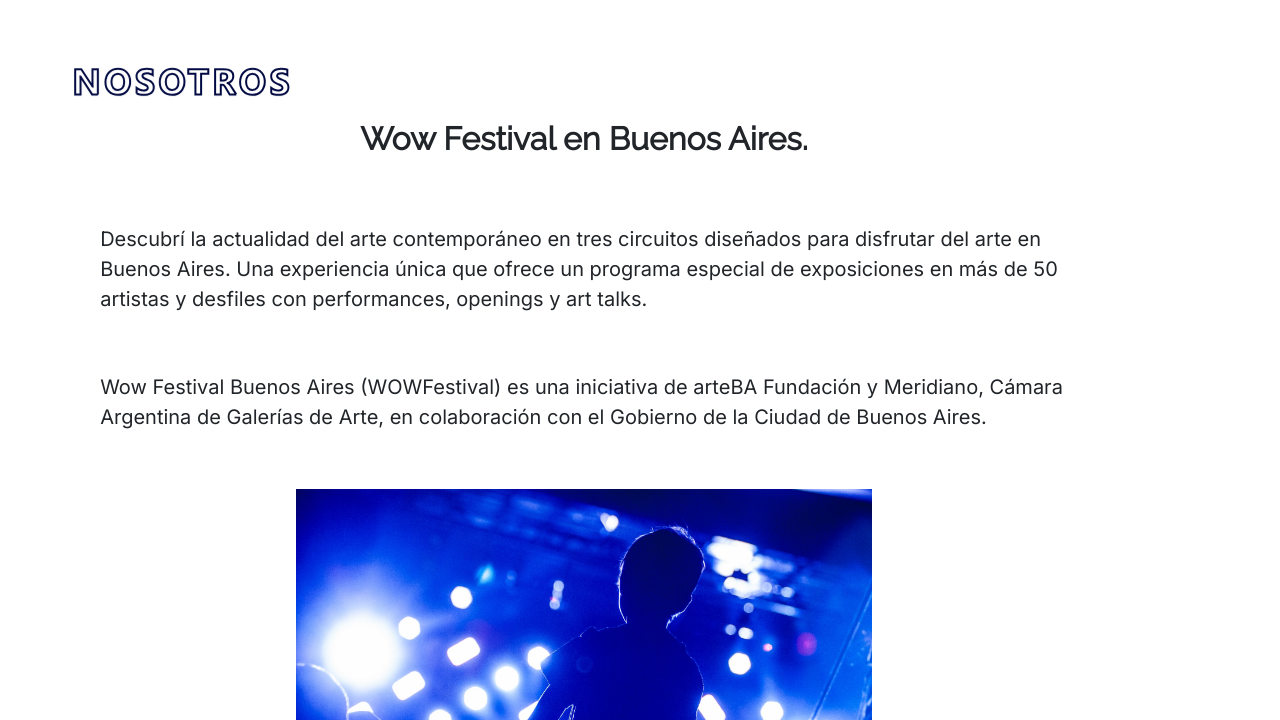
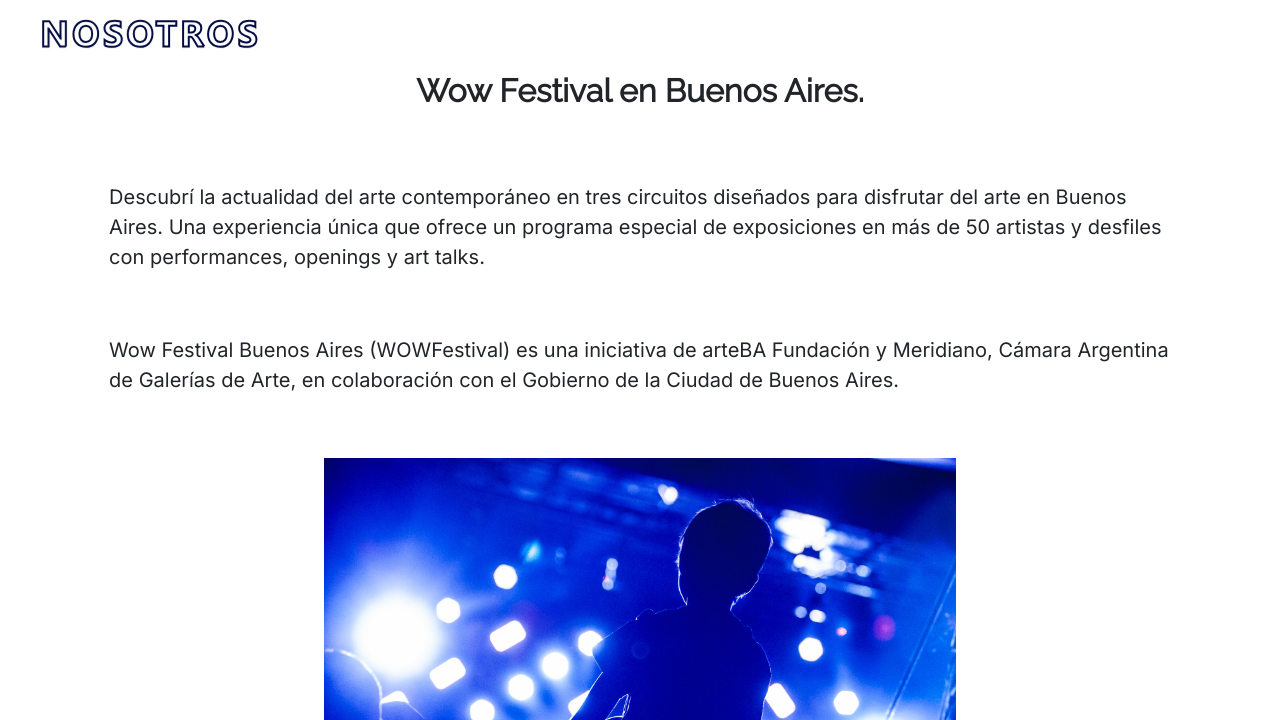
Before and after one commit to jiimedina/one-page, a website: page index.html in a window 1280 px wide. Shown: the part 673-1393 px from the top of the page. Drawn offline with nearby package versions, Linux system fonts and the light colour scheme.

Commit message:
responsive

```diff
--- a/SCSS/base/_condiciones.scss
+++ /dev/null
@@ -1 +0,0 @@
-/*Condiciones*/
--- a/SCSS/base/_mapas.scss
+++ b/SCSS/base/_mapas.scss
@@ -9,4 +9,12 @@
                     color-btn-s: nth($color,7),
                     cursor-btn-s: pointer,
                     transition-btn-s: 0.4s ease-in-out,
-)
+);
+
+$breakpoints: (
+    "xs": 0px,
+    "sm": 480px,
+    "md": 720px,
+    "lg": 960px,
+    "xl": 1200px,
+);
--- a/SCSS/base/_mixins.scss
+++ b/SCSS/base/_mixins.scss
@@ -14,3 +14,33 @@
     grid-row-gap: $row-gap;
 
 }
+
+@mixin xs {
+    @media screen and (min-width: map-get($breakpoints,"xs")) {
+        @content;
+    }
+}
+
+@mixin sm {
+    @media screen and (min-width: map-get($breakpoints,"sm")) {
+        @content;
+    }
+}
+
+@mixin md {
+    @media screen and (min-width: map-get($breakpoints,"md")) {
+        @content;
+    }
+}
+
+@mixin lg {
+    @media screen and (min-width: map-get($breakpoints,"lg")) {
+        @content;
+    }
+}
+
+@mixin xl {
+    @media screen and (min-width: map-get($breakpoints,"xl")) {
+        @content;
+    }
+}
--- a/SCSS/components/_bandas.scss
+++ b/SCSS/components/_bandas.scss
@@ -1,5 +1,5 @@
 /*Seccion 2 - Bandas*/
-/*Seccion 2 - Bandas*/
+
 @import '../base/mixins';
 @import '../base/variables';
 @import '../base/mapas';
--- a/SCSS/components/_contacto.scss
+++ b/SCSS/components/_contacto.scss
@@ -37,8 +37,8 @@
 
 
 
-        /*Media Query Cel*/
-        @media  screen and (max-width: 480px) {
+        /*Media Query Tablet y Cel*/
+        @media  screen and (max-width: 720px) {
             position: absolute;
             top: 0;
             left: 0;
@@ -55,8 +55,8 @@
         .form-contacto{
             width: 50%;
 
-             /*Media Query Cel*/
-        @media  screen and (max-width: 480px) {
+             /*Media Query Tablet y Cel*/
+        @media  screen and (max-width: 720px) {
             width: 100%;
             padding: 50px;
             background: nth($color,7);
@@ -115,6 +115,10 @@
                 p{
                     a{
                         color: nth($color,1);
+
+                        &:hover{
+                            color: nth($color,5);
+                        }
                     }
 
                 }
@@ -123,16 +127,16 @@
 
 
 
-            .remember{
+            .newsletter{
                 margin-bottom: 10px;
                 font-weight: 400;
                 font-size: 14px;
             }
         }
 
-       /*Media Query Cel*/
-        /*Media Query Cel*/
-        @media  screen and (max-width: 480px) {
+
+        /*Media Query Tablet y Cel*/
+        @media  screen and (max-width: 720px) {
            @include flex(center,center,nowrap);
            width: 100%;
            height: 100%;
--- a/SCSS/components/_header.scss
+++ b/SCSS/components/_header.scss
@@ -2,13 +2,30 @@
 @import '../base/variables';
 @import '../base/listas';
 @import '../base/mixins';
+@import '../base/mapas';
+
 *{
     margin: 0;
     padding: 0;
 }
 
 .logo{
-    width: 80px;
+    @include xs{
+        width: 50px;
+    }
+    @include sm{
+        width: 55px;
+    }
+    @include md{
+        width: 60px;
+    }
+    @include lg{
+        width: 70px;
+    }
+    @include md{
+        width: 80px;
+    }
+
 }
 
 .list-menu{
--- a/SCSS/components/_nosotros.scss
+++ b/SCSS/components/_nosotros.scss
@@ -8,6 +8,14 @@
         margin-top: 5%;
         margin-left: 5%;
         flex-wrap: wrap;
+
+         /*Media Query Cel*/
+         @include xs{
+            flex-direction: row;
+            align-items: center;
+            margin: 1rem 0 0 2rem;
+
+        }
         .img-titulo{
             path{
                 stroke: nth($color,2);
@@ -43,12 +51,7 @@
 
         }
 
-        /*Media Query Cel*/
-        @media  screen and (max-width: 480px) {
-            flex-direction: row;
-            align-items: center;
-            margin: 1rem 0 0 2rem;
-         }
+
 
 
     }
@@ -58,7 +61,10 @@
             width: 90%;
             margin: 1rem 0.5rem;
             @include flex(space-evenly,center,wrap);
-
+             /*Media Query Cel*/
+            @include xs{
+                width: 100%;
+            }
             .titulo-pagina{
                 font-family: $font-ppal;
                 font-weight: 800;
@@ -73,10 +79,8 @@
                 width: 50%;
             }
 
-            /*Media Query Cel*/
-            @media  screen and (max-width: 480px) {
-                width: 100%;
-             }
+
+
         }
     }
 
--- a/SCSS/style.scss
+++ b/SCSS/style.scss
@@ -11,5 +11,4 @@
 @import '../SCSS/base/listas';
 @import '../SCSS/base/extends';
 @import '../SCSS/base/mixins';
-@import '../SCSS/base/condiciones';
 @import '../SCSS/base/mapas';
--- a/index.html
+++ b/index.html
@@ -387,19 +387,30 @@
                         <input type="text" name="">
                     </div>
                     <div class="input-contacto">
-                        <span>Contraseña</span>
-                        <input type="password" name="">
+                        <span>Email</span>
+                        <input type="email" name="">
                     </div>
-                    <div class="remember">
-                        <span>Recordarme</span>
+                    <div class="input-contacto">
+                        <span>Consulta</span>
+                        <input type="text" name="">
+                    </div>
+
+                    <div class="newsletter">
+                        <span>Recibir notificaciones</span>
                         <input type="checkbox" name="">
                     </div>
                     <div class="input-contacto">
                         <input type="submit" value="Sign in " name="">
                     </div>
+                    <!--
+                        <div class="input-contacto">
+                        <span>Contraseña</span>
+                        <input type="password" name="">
+                        </div>
                     <div class="input-contacto">
-                       <p>Si todavía no tiene una cuenta <a href="#">Sign Up</a></p>
+                        <p>Si todavía no tiene una cuenta <a href="#">Sign Up</a></p>
                     </div>
+                -->
                 </form>
 
             </div>
```
Also changed, not shown: CSS/style.css, 1 other file.
